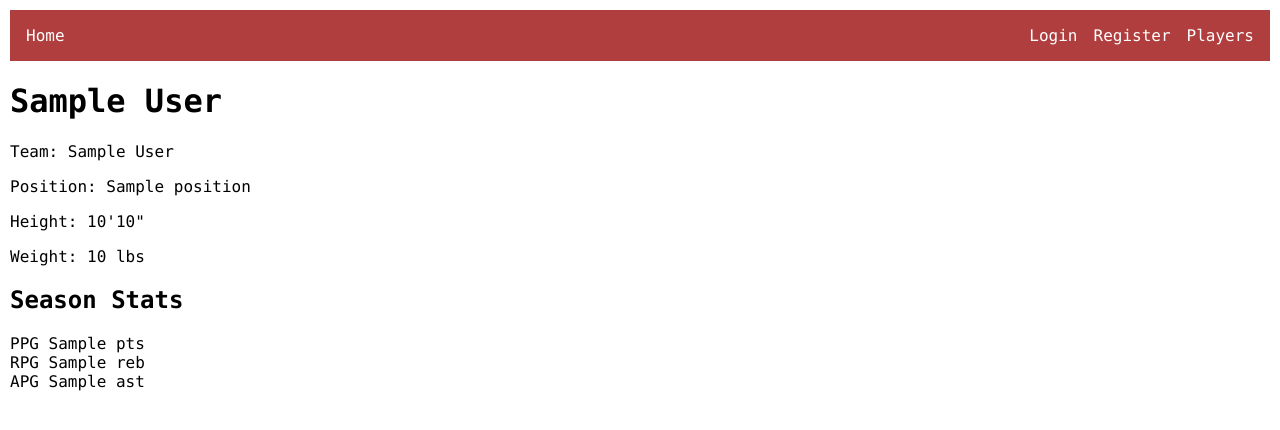
After one commit to jules946/set09103_advanced_web_tech, a Flask app: page /player/1 in a window 1280 px wide. The commit adds this page. Shown: the top 430 px of the page. Run offline with Flask 3, Linux system fonts and the light colour scheme; tables that the repository leaves empty hold one stand-in row (values such as "Sample post"); a database or web service that is not in the repository returns one stand-in record (values such as "Sample title"); data that the repository does not hold is empty.

Commit message:
Basic Player Search and Details pages

```diff
--- a/requirements.txt
+++ b/requirements.txt
@@ -1,3 +1,5 @@
 Flask~=3.0.3
 Flask-Login~=0.6.3
 Werkzeug~=3.0.4
+requests~=2.32.3
+python-dotenv~=1.0.1
--- a/src/__init__.py
+++ b/src/__init__.py
@@ -2,11 +2,12 @@ from flask import Flask
 from flask_sqlalchemy import SQLAlchemy
 from flask_login import LoginManager
 import os
+from dotenv import load_dotenv
 
 # create db and login_manager instances
 db = SQLAlchemy()
 login_manager = LoginManager()
-
+load_dotenv()
 
 def create_app():
     """
@@ -44,7 +45,9 @@ def create_app():
     # import and register blueprints
     from src.routes.auth import auth_bp
     from src.routes.main import main_bp
+    from src.routes.players import players_bp
     app.register_blueprint(auth_bp, url_prefix='/auth')
     app.register_blueprint(main_bp)
+    app.register_blueprint(players_bp)
 
     return app
--- /dev/null
+++ b/src/routes/players.py
@@ -0,0 +1,33 @@
+from flask import Blueprint, render_template, request, abort
+from ..services.nba_api import NBAApiService
+
+players_bp = Blueprint('players', __name__)
+nba_api = NBAApiService()
+
+
+@players_bp.route('/player/<int:player_id>')
+def player_details(player_id):
+    """
+    Get player details and stats by ID
+    """
+    player = nba_api.get_player(player_id)
+    if not player:
+        abort(404)
+
+    stats = nba_api.get_player_stats(player_id)
+    return render_template('players/details.html', player=player, stats=stats)
+
+
+@players_bp.route('/players/search')
+def search_players():
+    """
+    Search for players by name
+    """
+    # get the query parameter from the URL
+    query = request.args.get('q', '')
+    if query:
+        # search for players using the NBA API
+        players = nba_api.search_players(query)
+        # render the search results template with results from the API
+        return render_template('players/search.html', players=players, query=query)
+    return render_template('players/search.html', players=[], query='')
--- /dev/null
+++ b/src/services/nba_api.py
@@ -0,0 +1,59 @@
+import os
+import requests
+
+
+class NBAApiService:
+    """
+    Service class to interact with the balldontlie NBA API
+    """
+    def __init__(self):
+        self.base_url = "https://api.balldontlie.io/v1"
+        self.headers = {"Authorization": os.environ.get('NBA_API_KEY')}
+
+    def get_player(self, player_id):
+        """Get player details by ID"""
+        response = requests.get(f"{self.base_url}/players/{player_id}", headers=self.headers)
+        if response.status_code == 200:
+            try:
+                return response.json().get('data', [])
+            except ValueError as e:
+                print("JSONDecodeError:", e)
+        else:
+            print(f"Error: Received status code {response.status_code}")
+        return None
+
+    def search_players(self, name):
+        """Search players by name"""
+        params = {"search": name}
+        response = requests.get(f"{self.base_url}/players", headers=self.headers, params=params)
+
+        # Log the response for debugging
+        print("Status Code:", response.status_code)
+        print("Response Text:", response.text)
+
+        if response.status_code == 200:
+            try:
+                return response.json().get('data', [])
+            except KeyError as e:
+                print("KeyError:", e)
+            except ValueError as e:
+                print("JSONDecodeError:", e)
+        else:
+            print(f"Error: Received status code {response.status_code}")
+        return []
+
+    def get_player_stats(self, player_id, season=2023):
+        """Get player stats for a specific season"""
+        params = {
+            "player_id": player_id,
+            "season": season
+        }
+        response = requests.get(f"{self.base_url}/season_averages", headers=self.headers, params=params)
+        if response.status_code == 200:
+            try:
+                return response.json().get('data', [])
+            except ValueError as e:
+                print("JSONDecodeError:", e)
+        else:
+            print(f"Error: Received status code {response.status_code}")
+        return []
--- a/templates/base.html
+++ b/templates/base.html
@@ -20,6 +20,7 @@
             {% else %}
                 <a href="{{ url_for('auth.login') }}">Login</a>
                 <a href="{{ url_for('auth.signup') }}">Register</a>
+                <a href="{{ url_for('players.search_players') }}">Players</a>
             {% endif %}
         </div>
     </nav>
--- /dev/null
+++ b/templates/players/details.html
@@ -0,0 +1,36 @@
+{% extends "base.html" %}
+
+{% block title %}{{ player.first_name }} {{ player.last_name }} - Player Details{% endblock %}
+
+{% block content %}
+<div class="player-details">
+    <h1>{{ player.first_name }} {{ player.last_name }}</h1>
+
+    <div class="player-info">
+        <p>Team: {{ player.team.full_name }}</p>
+        <p>Position: {{ player.position }}</p>
+        <p>Height: {{ player.height_feet }}'{{ player.height_inches }}"</p>
+        <p>Weight: {{ player.weight_pounds }} lbs</p>
+    </div>
+
+    {% if stats %}
+    <div class="player-stats">
+        <h2>Season Stats</h2>
+        <div class="stats-grid">
+            <div class="stat-item">
+                <span class="stat-label">PPG</span>
+                <span class="stat-value">{{ stats[0].pts }}</span>
+            </div>
+            <div class="stat-item">
+                <span class="stat-label">RPG</span>
+                <span class="stat-value">{{ stats[0].reb }}</span>
+            </div>
+            <div class="stat-item">
+                <span class="stat-label">APG</span>
+                <span class="stat-value">{{ stats[0].ast }}</span>
+            </div>
+        </div>
+    </div>
+    {% endif %}
+</div>
+{% endblock %}
```
Also changed, not shown: templates/players/search.html (added, +28 -0 lines), src/services/__init__.py (added).
